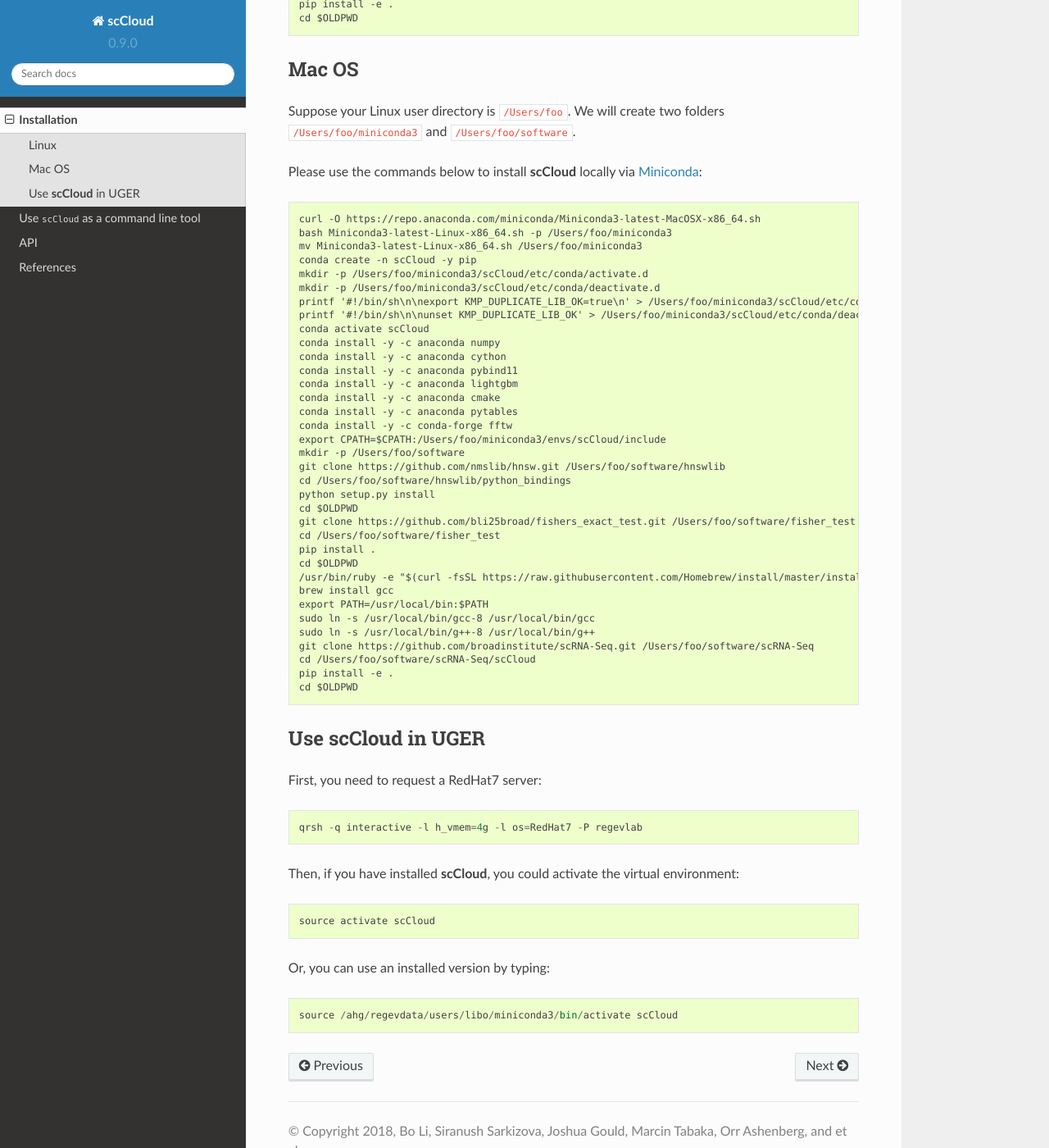
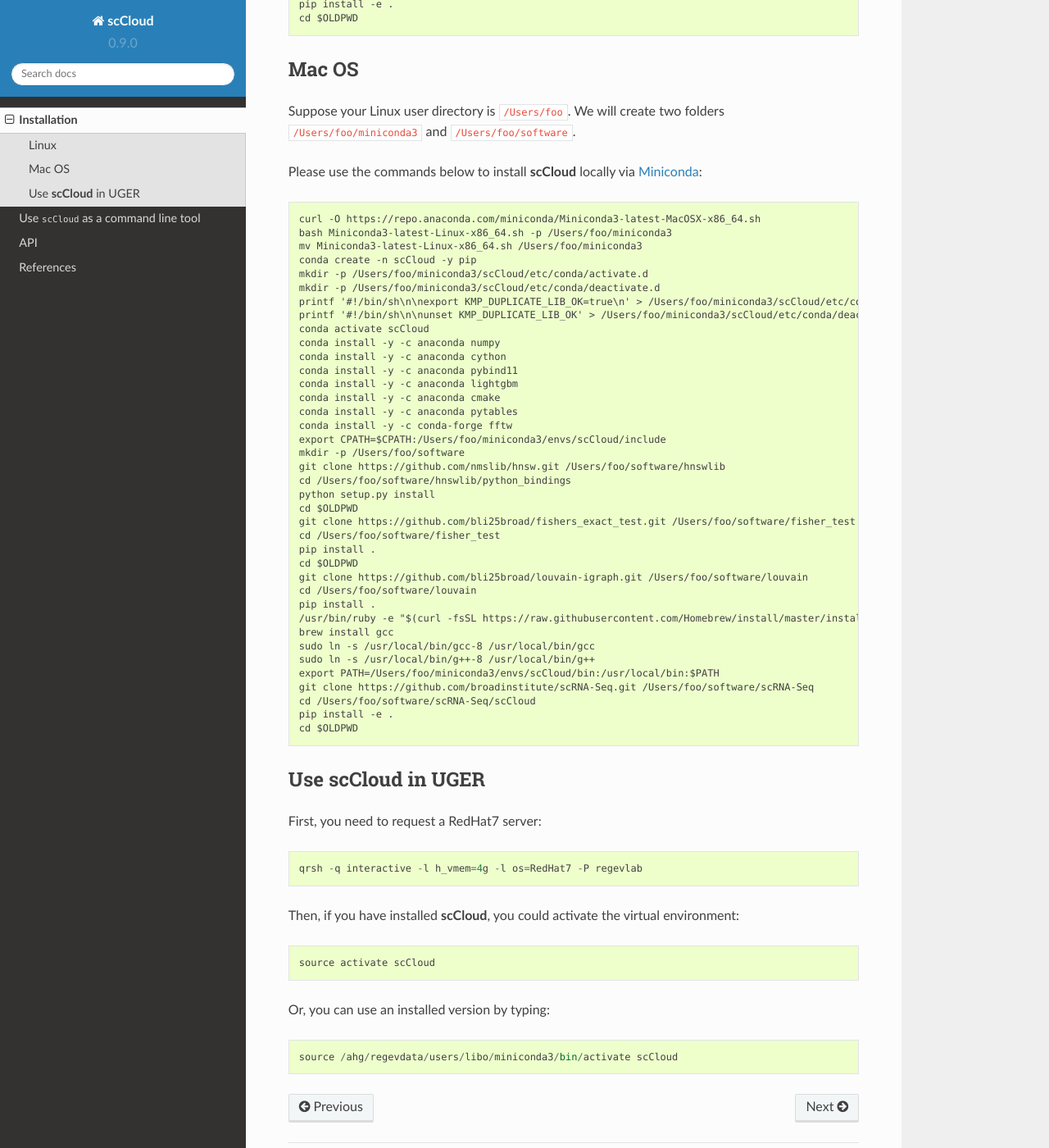
Before and after one commit to lilab-bcb/pegasus, a Sphinx documentation site: the page built from scCloud/docs/installation.rst, in a window 1280 px wide and 1400 px high, scrolled down 788 px. Shown: the whole window at 82% size. Built offline with Sphinx 7.4.7 and the Read the Docs theme 2.0.0, drawn with Linux system fonts in a browser that asks for light colours; formulas are drawn with MathJax 3.

Commit message:
Update installation for MacOS

```diff
--- a/scCloud/docs/installation.rst
+++ b/scCloud/docs/installation.rst
@@ -68,11 +68,14 @@ Please use the commands below to install **scCloud** locally via Miniconda_::
 	cd /Users/foo/software/fisher_test
 	pip install .
 	cd $OLDPWD
+	git clone https://github.com/bli25broad/louvain-igraph.git /Users/foo/software/louvain
+	cd /Users/foo/software/louvain
+	pip install .
 	/usr/bin/ruby -e "$(curl -fsSL https://raw.githubusercontent.com/Homebrew/install/master/install)"
 	brew install gcc
-	export PATH=/usr/local/bin:$PATH
 	sudo ln -s /usr/local/bin/gcc-8 /usr/local/bin/gcc
 	sudo ln -s /usr/local/bin/g++-8 /usr/local/bin/g++
+	export PATH=/Users/foo/miniconda3/envs/scCloud/bin:/usr/local/bin:$PATH
 	git clone https://github.com/broadinstitute/scRNA-Seq.git /Users/foo/software/scRNA-Seq
 	cd /Users/foo/software/scRNA-Seq/scCloud
 	pip install -e .
```
